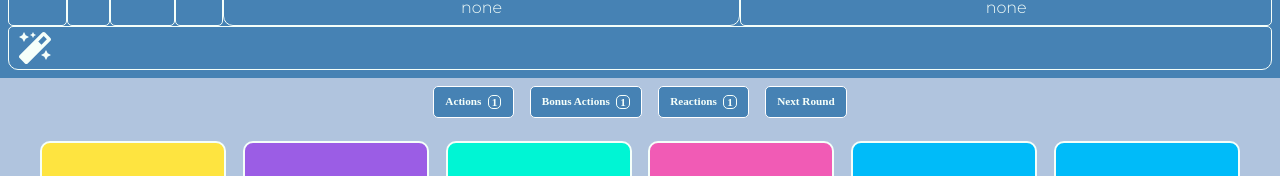
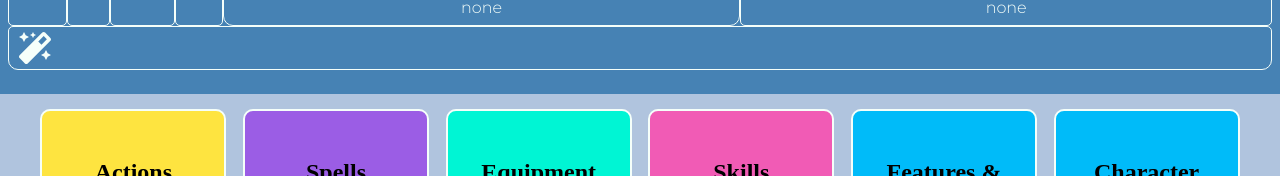
Before and after one commit to trtincher/Project4-Frontend, a React (Create React App) app in the folder familiar-app-client/: page /dashboard in a window 1280 px wide. Shown: the part 145-321 px from the top of the page. Built offline with nearby package versions, Linux system fonts and the light colour scheme; a web font is replaced by a local one.

Commit message:
BattleMode show hides  and has  some function

```diff
--- a/familiar-app-client/src/App.js
+++ b/familiar-app-client/src/App.js
@@ -20,11 +20,14 @@ function App() {
 	const [ spellSlots, setSpellSlots ] = useState([]);
 	const [ prof, setProf ] = useState(0);
 	const [ isDice, setIsDice ] = useState(false);
+	const [ isBattle, setIsBattle ] = useState(false);
+	const [ activeAction, setActiveAction ] = useState({});
 
 	// console.log('activeUser in App', activeUser);
 	// console.log('activeCharacter in App', activeCharacter);
-	console.log('modifiers in App', modifiers);
-	console.log('prof in App', prof);
+	// console.log('modifiers in App', modifiers);
+	// console.log('prof in App', prof);
+	console.log('isBattle in App', isBattle);
 
 	const mods = () => {
 		const modCalc = {
@@ -93,7 +96,11 @@ function App() {
 						prof,
 						setProf,
 						isDice,
-						setIsDice
+						setIsDice,
+						isBattle,
+						setIsBattle,
+						activeAction,
+						setActiveAction
 					}}
 				>
 					<Nav />
--- a/familiar-app-client/src/Components/Dashboard/DashBody/DashBody.jsx
+++ b/familiar-app-client/src/Components/Dashboard/DashBody/DashBody.jsx
@@ -10,7 +10,6 @@ import { DataContext } from '../../../App';
 import Decks from './Decks/Decks';
 import Hands from './Hands/Hands';
 import DamageCard from './DamageCard/DamageCard';
-import BattleMode from '../DashHead/Battle/BattleMode';
 
 const Container = styled.div`margin: 0;`;
 
@@ -26,11 +25,18 @@ const book = <FontAwesomeIcon icon={faBook} size="6x" />;
 const tools = <FontAwesomeIcon icon={faTools} size="6x" />;
 
 function DashBody() {
-	const { activeCharacter, setActiveCharacter, modifiers, prof } = useContext(DataContext);
+	const {
+		activeCharacter,
+		setActiveCharacter,
+		modifiers,
+		prof,
+		isBattle,
+		activeAction,
+		setActiveAction
+	} = useContext(DataContext);
 	const [ isHand, setIsHand ] = useState('');
 	const [ hand, setHand ] = useState('');
 	const [ isPlayed, setIsPlayed ] = useState(false);
-	const [ activeAction, setActiveAction ] = useState({});
 	const [ mod, setMod ] = useState({});
 	const [ profBonus, setProfBonus ] = useState({});
 
@@ -59,10 +65,10 @@ function DashBody() {
 					isPlayed,
 					setIsPlayed,
 					activeAction,
-					setActiveAction
+					setActiveAction,
+					isBattle
 				}}
 			>
-				<BattleMode />
 				<Decks />
 				<Hands />
 				<DamageCard profBonus={profBonus} mod={mod} />
--- a/familiar-app-client/src/Components/Dashboard/DashHead/Battle/BattleButton.jsx
+++ b/familiar-app-client/src/Components/Dashboard/DashHead/Battle/BattleButton.jsx
@@ -3,6 +3,7 @@ import styled, { css } from 'styled-components';
 import ReactDOM from 'react-dom';
 import { FontAwesomeIcon } from '@fortawesome/react-fontawesome';
 import { faGavel } from '@fortawesome/free-solid-svg-icons';
+import { DataContext } from '../../../../App';
 
 const BtlButton = styled.div`
 	border: 1px solid white;
@@ -23,9 +24,11 @@ const Icon = styled.div``;
 
 const icon = <FontAwesomeIcon icon={faGavel} size="2x" />;
 
-function BattleButton({ character }) {
+function BattleButton() {
+	const { isBattle, setIsBattle } = useContext(DataContext);
+
 	return (
-		<BtlButton>
+		<BtlButton onClick={() => setIsBattle(!isBattle)}>
 			<Heading>Battle</Heading>
 			<Icon>{icon}</Icon>
 		</BtlButton>
--- a/familiar-app-client/src/Components/Dashboard/DashHead/Battle/BattleMode.jsx
+++ b/familiar-app-client/src/Components/Dashboard/DashHead/Battle/BattleMode.jsx
@@ -1,5 +1,7 @@
-import React, { useState, useContext } from 'react';
+import React, { useState, useContext, useEffect } from 'react';
 import styled, { css } from 'styled-components';
+import { DataContext } from '../../../../App';
+
 
 const Container = styled.div`
 	border-radius: 5px;
@@ -32,12 +34,26 @@ const Value = styled.h1`
 	border-radius: 5px;
 `;
 
+
+
 function BattleMode() {
-	return (
-		<Container>
+    const { isBattle, activeAction } = useContext(DataContext);
+    console.log('isBattle', isBattle)
+    const [ actionValue, setActionValue ] = useState(1)
+
+    useEffect(()=>{
+        if(activeAction.name !== undefined && actionValue !== 0){
+                let newValue = actionValue -1
+                setActionValue(newValue)
+        }
+    }, [activeAction])
+
+
+    const battle = (
+        <>
             <Unit>
                 <Heading>Actions</Heading>
-				<Value>1</Value>
+                <Value>{actionValue}</Value>
             </Unit>
             <Unit>
                 <Heading>Bonus Actions</Heading>
@@ -48,10 +64,16 @@ function BattleMode() {
                 <Value>1</Value>
             </Unit>
             <Unit>
-				<Heading>Next Round</Heading>
+                <Heading onClick={()=> setActionValue(1)}>Next Round</Heading>
             </Unit>
+        </>
+    )
+
+	return (
+        <Container>
+        {isBattle? battle: null}
         </Container>
-	);
+	)
 }
 
 export default BattleMode;
--- a/familiar-app-client/src/Components/Dashboard/DashHead/DashHead.jsx
+++ b/familiar-app-client/src/Components/Dashboard/DashHead/DashHead.jsx
@@ -11,6 +11,7 @@ import SecoundaryStats from './Stats/SecoundaryStats';
 import Nav from '../../Nav/Nav';
 import Conditions from './Conditions/Conditions';
 import Defences from './Defences/Defences';
+import BattleMode from './Battle/BattleMode';
 
 const First = styled.div`
 	display: flex;
@@ -41,6 +42,7 @@ function DashHead({ character }) {
 			<Fourth>
 				<SpellSlot />
 			</Fourth>
+			<BattleMode />
 		</StyledHead>
 	);
 }
```
Lines whose indentation alone changed are shown as unchanged.
